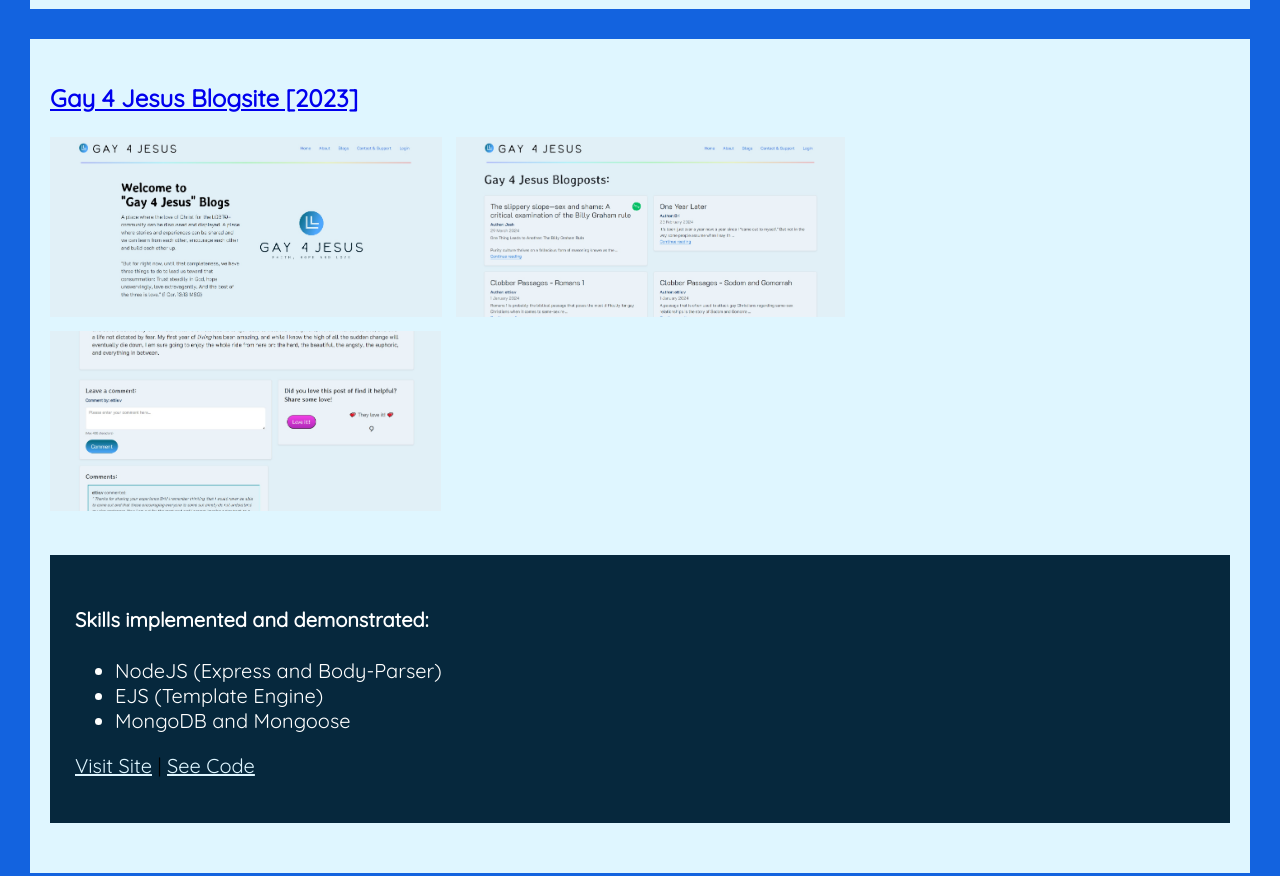
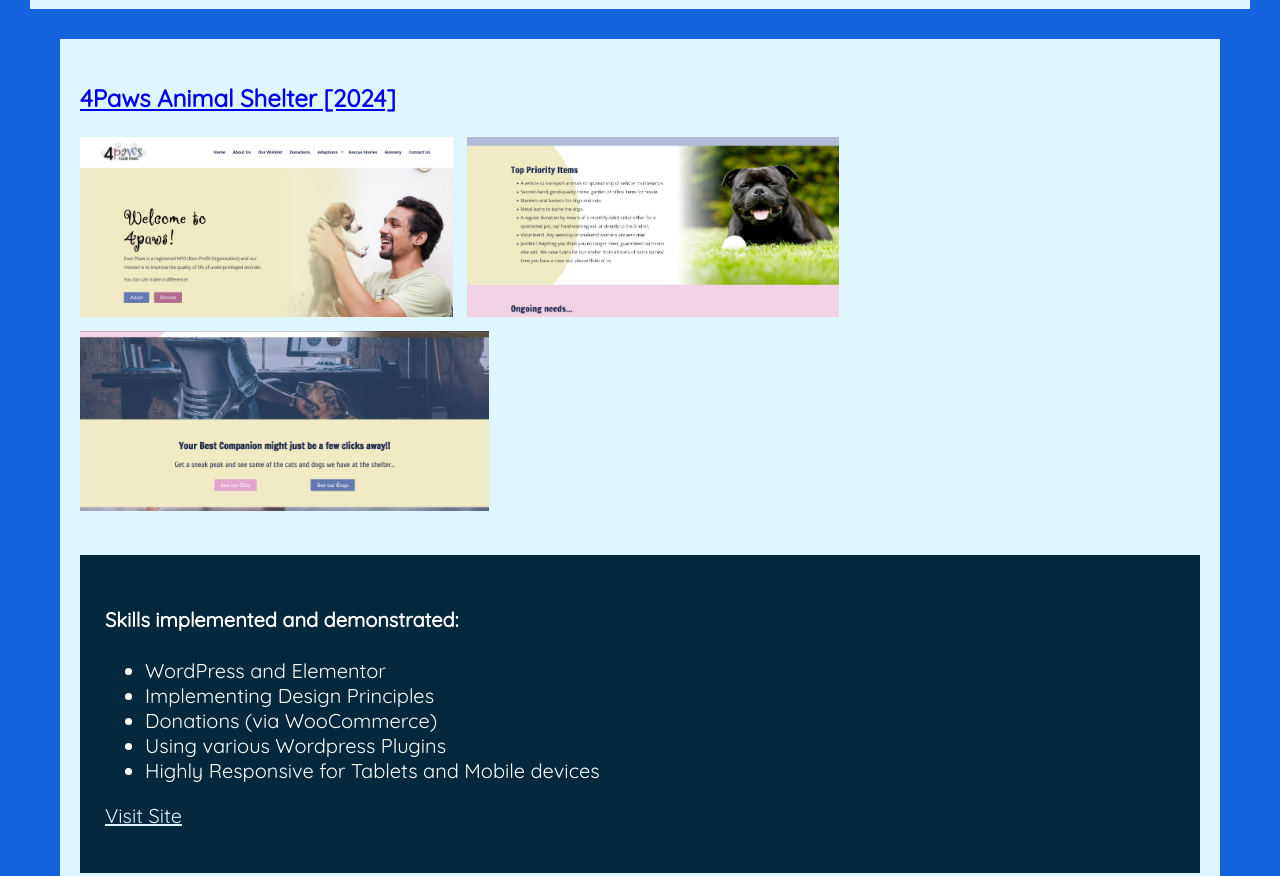
Before and after one commit to ettiev/personal_portfolio, a plain HTML site: page index.html in a window 1280 px wide. Shown: the part 1240-2116 px from the top of the page. Drawn offline with Linux system fonts and the light colour scheme; a web font is replaced by a local one.

Commit message:
Added 4 Paws Animal Shelter
Added 4 Paws Animal Shelter (second paid project)

```diff
--- a/index.html
+++ b/index.html
@@ -45,6 +45,25 @@
                 <p><a href="https://www.myfakewebdevco.co.za/">Visit Site</a></p>
             </div>
         </div>
+
+        <div class="container">
+            <div class="card">
+                <h3><a href="https://www.4ourpaws.org.za/">4Paws Animal Shelter [2024]</a></h3>
+                <img class="project-img" src="./public/img/projects/4paws_a.jpg" alt="4Paws Site Preview" >
+                <img class="project-img" src="./public/img/projects/4paws_b.jpg" alt="4Paws Site Preview" >
+                <img class="project-img" src="./public/img/projects/4paws_c.jpg" alt="4Paws Site Preview" >
+                <div class="infoCard">
+                    <h4>Skills implemented and demonstrated:</h4>
+                    <ul class="skillList">
+                        <li>WordPress and Elementor</li>
+                        <li>Implementing Design Principles</li>
+                        <li>Donations (via WooCommerce)</li>
+                        <li>Using various Wordpress Plugins</li>
+                        <li>Highly Responsive for Tablets and Mobile devices</li>
+                    </ul>
+                    <p><a href="https://www.4ourpaws.org.za/">Visit Site</a></p>
+                </div>
+            </div>
 
         <div class="card">
             <h3><a href="https://admitted-battle-columnist.glitch.me/">Gay 4 Jesus Blogsite [2023]</a></h3>
```
Also changed, not shown: public/img/projects/4paws_a.jpg (added), public/img/projects/4paws_b.jpg (added), public/img/projects/4paws_c.jpg (added).
